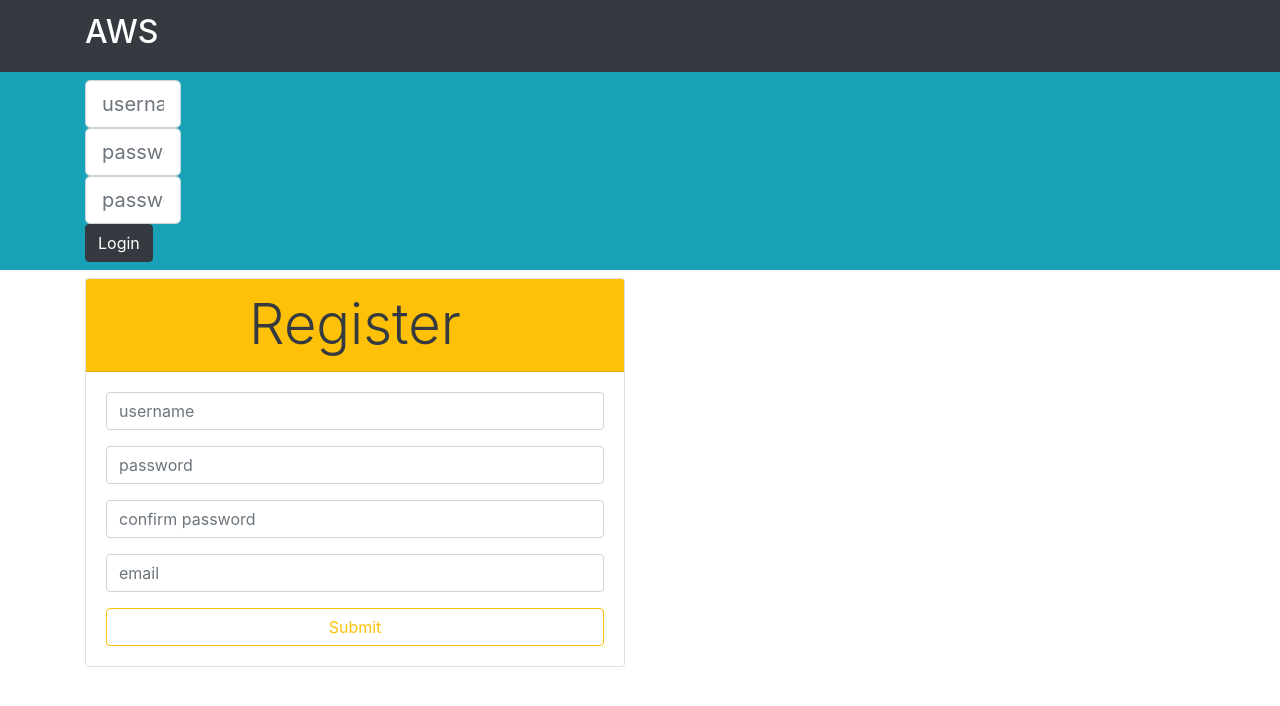
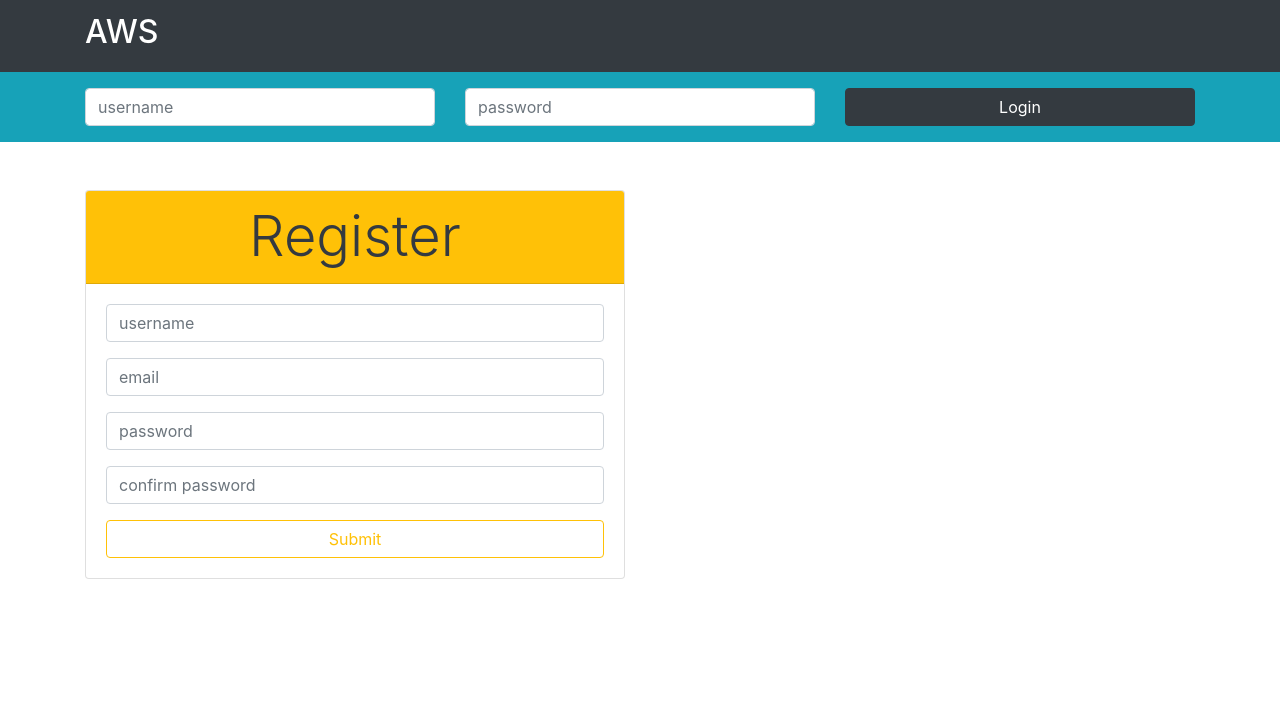
Before and after one commit to MukeshKumar101/aws-security-demo, an Angular app: page / in a window 1280 px wide. Shown: the top 706 px of the page. Built offline with nearby package versions, Linux system fonts and the light colour scheme.

Commit message:
added styles

```diff
--- a/src/app/auth/login/login.component.html
+++ b/src/app/auth/login/login.component.html
@@ -1,11 +1,11 @@
-<section class="py-2 bg-info">
+<section class="py-3 bg-info">
   <div class="container">
-    <div class="row">
-      <form [formGroup]="loginForm" (ngSubmit)="onLogin()">
+    <form [formGroup]="loginForm" (ngSubmit)="onLogin()">
+      <div class="row">
         <div class="col-md-4">
           <input
             type="text"
-            class="form-control form-control-lg"
+            class="form-control"
             placeholder="username"
             formControlName="username"
           />
@@ -13,22 +13,15 @@
         <div class="col-md-4">
           <input
             type="password"
-            class="form-control form-control-lg"
+            class="form-control "
             placeholder="password"
             formControlName="password"
           />
         </div>
         <div class="col-md-4">
-          <input
-            type="password"
-            class="form-control form-control-lg"
-            placeholder="password"
-          />
+          <div class="btn btn-dark btn-block" type="submit">Login</div>
         </div>
-        <div class="col-md-4">
-          <div class="btn btn-dark" type="submit">Login</div>
-        </div>
-      </form>
-    </div>
+      </div>
+    </form>
   </div>
 </section>
--- a/src/app/auth/register/register.component.html
+++ b/src/app/auth/register/register.component.html
@@ -10,6 +10,14 @@
           class="form-control"
           placeholder="username"
           formControlName="username"
+        />
+      </div>
+      <div class="form-group">
+        <input
+          type="email"
+          class="form-control"
+          placeholder="email"
+          formControlName="email"
         />
       </div>
       <div class="form-group">
@@ -28,14 +36,7 @@
           formControlName="confirmPassword"
         />
       </div>
-      <div class="form-group">
-        <input
-          type="email"
-          class="form-control"
-          placeholder="email"
-          formControlName="email"
-        />
-      </div>
+
       <button class="btn btn-outline-warning btn-block" type="submit">
         Submit
       </button>
--- a/src/app/home/home.component.html
+++ b/src/app/home/home.component.html
@@ -2,7 +2,7 @@
   <app-login></app-login>
 </section>
 
-<section class="py-2">
+<section class="py-5">
   <div class="container">
     <div class="row">
       <div class="col-6">
```
